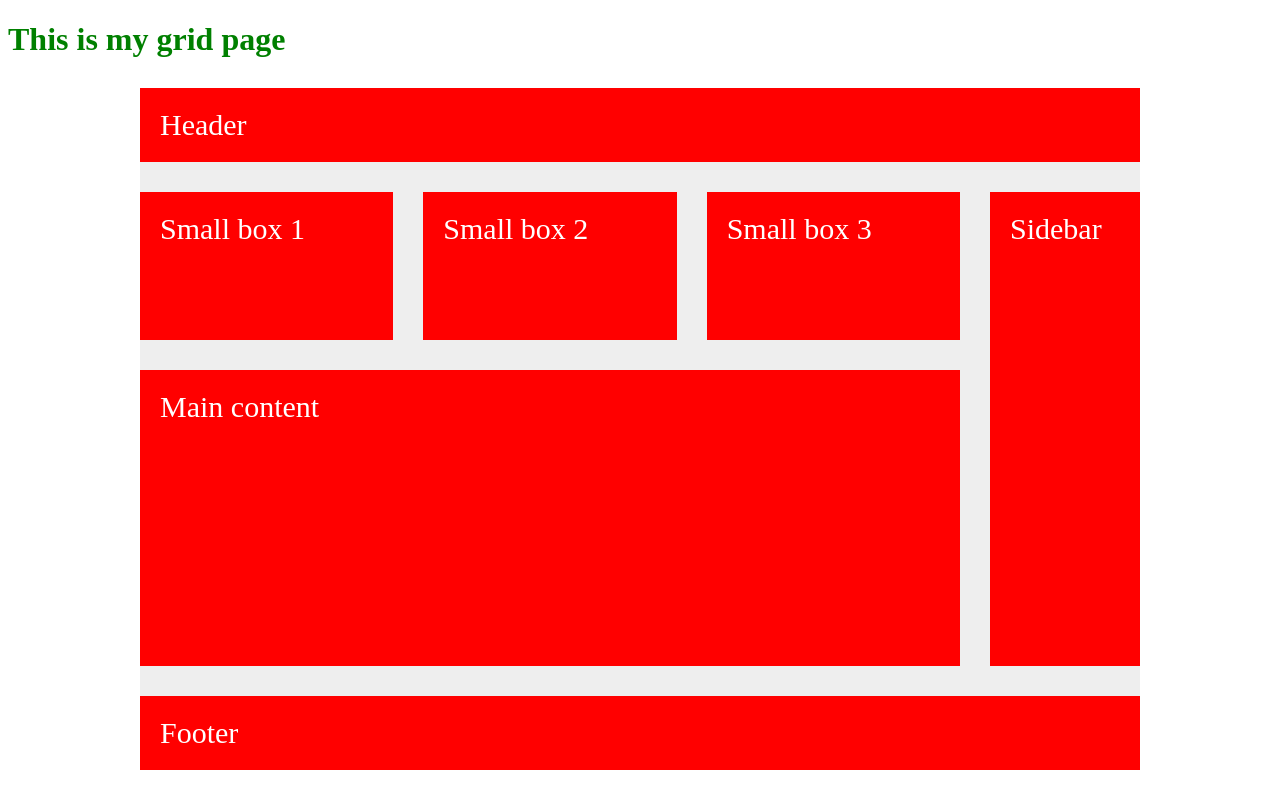
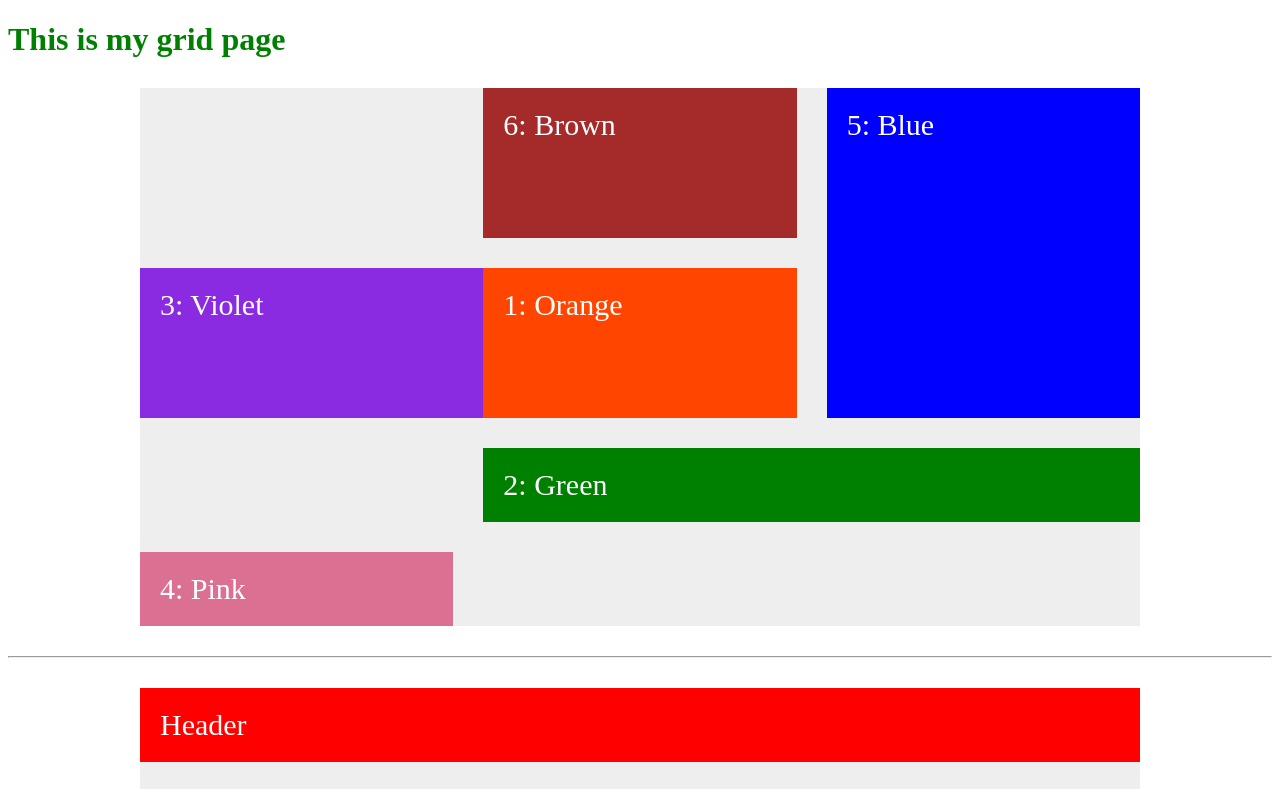
Before and after one commit to cdfishe1/grid-practice, a website: page index.html in a window 1280 px wide. Shown: the top 789 px of the page. Drawn offline with Linux system fonts and the light colour scheme.

Commit message:
use named grid lines and grid areas

```diff
--- a/index.html
+++ b/index.html
@@ -12,15 +12,15 @@
        <h1 class="header__title">This is my grid page</h1>
    </header>
 
-   <!-- <div class="container">
+   <div class="container">
        <div class="item item--1">1: Orange</div>
        <div class="item item--2">2: Green</div>
        <div class="item item--3">3: Violet</div>
        <div class="item item--4">4: Pink</div>
        <div class="item item--5">5: Blue</div>
        <div class="item item--6">6: Brown</div>
-   </div> -->
-
+   </div>
+   <hr>
    <div class="layout">
     <div class="block block--header">Header</div>
     <div class="block block--box1">Small box 1</div>
--- a/sass/main.scss
+++ b/sass/main.scss
@@ -4,65 +4,156 @@
     }
 }
 
-// .container {
+.container {
+    background-color: #eee;
+    width: 1000px;
+    margin: 30px auto;
+
+    display: grid;
+    grid-template-rows: repeat(2, 150px);
+    grid-template-columns: repeat(3, 1fr);
+    //grid-template-columns: repeat(2, 150px) 1fr;
+    //grid-template-columns: 1fr 2fr 1fr;
+    //grid-template-columns: 50% 1fr 1fr;
+    gap: 30px;
+}
+
+.item {
+    padding: 20px;
+    font-size: 30px;
+    color: white;
+
+    &--1 {
+        background-color: orangered;
+        // grid-row-start: 2;
+        // grid-row-end: 3;
+        // grid-column-start: 2;
+        // grid-column-end: 3;
+
+        grid-row: 2/3;
+        grid-column: 2/3;
+
+        z-index: 10;
+    }
+
+    &--2 {
+        background-color: green;
+       // grid-column: 2 / span 2 //starts at column 2 and spans over two columns
+       grid-column: 2 / -1; //start at column 2 and span to the end of the row
+    }
+
+    &--3 {
+        background-color: blueviolet;
+        grid-area: 2/1/3/3;
+    }
+
+    &--4 {
+        background-color: palevioletred;
+    }
+
+    &--5 {
+        background-color: blue;
+        // grid-row: 1/2;
+        // grid-column: 3/4;
+        grid-area: 1/3/3/4; //grid-row-start / grid-column-start / grid-row-end / grid-column-end
+    }
+
+    &--6 {
+        background-color: brown;
+        grid-area: 1/2/2/3;
+    }
+
+}
+
+// Grid layout using line numbers
+
+    // .layout {
     //     background-color: #eee;
     //     width: 1000px;
     //     margin: 30px auto;
 
     //     display: grid;
-//     grid-template-rows: repeat(2, 150px);
-//     grid-template-columns: repeat(3, 1fr);
-//     //grid-template-columns: repeat(2, 150px) 1fr;
-//     //grid-template-columns: 1fr 2fr 1fr;
-//     //grid-template-columns: 50% 1fr 1fr;
+    //     grid-template-rows: 1fr 2fr 4fr 1fr;
+    //     grid-template-columns: repeat(3, 1fr) 15%;
     //     gap: 30px;
     // }
 
-// .item {
+    // .block {
     //     padding: 20px;
     //     font-size: 30px;
     //     color: white;
+    //     background-color: red;
 
-//     &--1 {
-//         background-color: orangered;
-//         // grid-row-start: 2;
-//         // grid-row-end: 3;
-//         // grid-column-start: 2;
-//         // grid-column-end: 3;
-
-//         grid-row: 2/3;
-//         grid-column: 2/3;
-
-//         z-index: 10;
+    //     &--header {
+    //         grid-column: 1 / -1;
     //     }
 
-//     &--2 {
-//         background-color: green;
-//        // grid-column: 2 / span 2 //starts at column 2 and spans over two columns
-//        grid-column: 2 / -1; //start at column 2 and span to the end of the row
+    //     &--main {
+    //         grid-column: 1 / span 3;
     //     }
 
-//     &--3 {
-//         background-color: blueviolet;
-//         grid-area: 2/1/3/3;
+    //     &--side {
+    //         grid-area: 2/4/4/5;
     //     }
 
-//     &--4 {
-//         background-color: palevioletred;
+    //     &--footer {
+    //         grid-column: 1 / -1;
+
+    //     }
+    // }
+
+// Grid using line names
+//     .layout {
+//         background-color: #eee;
+//         width: 1000px;
+//         margin: 30px auto;
+
+//         display: grid;
+//         grid-template-rows: [header-start] 1fr [header-end box-start] 2fr [box-end main-start] 4fr [main-end footer-start] 1fr [footer-end];
+//         grid-template-columns: repeat(3, [col-start] 1fr [col-end]) 15% [grid-end];
+//         gap: 30px;
 //     }
 
-//     &--5 {
-//         background-color: blue;
-//         // grid-row: 1/2;
-//         // grid-column: 3/4;
-//         grid-area: 1/3/3/4; //grid-row-start / grid-column-start / grid-row-end / grid-column-end
+//     .block {
+//         padding: 20px;
+//         font-size: 30px;
+//         color: white;
+//         background-color: red;
+
+//         &--header {
+//             // grid-column: 1 / -1;
+//             grid-column: col-start 1 / grid-end;
+//         }
+
+//         &--main {
+//             // grid-column: 1 / span 3;
+
+//             grid-column: col-start 1 / col-end 3;
+
+//         }
+
+//         &--side {
+//             // grid-area: 2/4/4/5;
+
+//             //grid-row: 2 / span 2;
+
+//             grid-row: box-start / main-end;
+
+//             // grid-column: 4 / 5;
+
+//             grid-column: col-end 3 / grid-end;
+
+//         }
+
+//         &--footer {
+//             // grid-column: 1 / -1;
+
+//             grid-column: col-start 1 / grid-end;
+
+//         }
 //     }
 
-//     &--6 {
-//         background-color: brown;
-//         grid-area: 1/2/2/3;
-//     }
-
+// Grid using grid areas
 .layout {
     background-color: #eee;
     width: 1000px;
@@ -71,6 +162,11 @@
     display: grid;
     grid-template-rows: 1fr 2fr 4fr 1fr;
     grid-template-columns: repeat(3, 1fr) 15%;
+    grid-template-areas:
+        "header header header header"
+        "box1 box2 box3 sidebar"
+        "main main main sidebar"
+        "footer footer footer footer";
     gap: 30px;
 }
 
@@ -81,19 +177,30 @@
     background-color: red;
 
     &--header {
-            grid-column: 1 / -1;
+        grid-area: header;
+    }
+
+    &--box1 {
+        grid-area: box1;
+    }
+
+    &--box2 {
+        grid-area: box2;
+    }
+
+    &--box3 {
+        grid-area: box3;
     }
 
     &--main {
-            grid-column: 1 / span 3;
+        grid-area: main;
     }
 
     &--side {
-            grid-area: 2/4/4/5;
+        grid-area: sidebar;
     }
 
     &--footer {
-            grid-column: 1 / -1;
-
+        grid-area: footer;
     }
 }
```
Also changed, not shown: css/main.min.css, 1 other file. Lines whose indentation alone changed are shown as unchanged.
